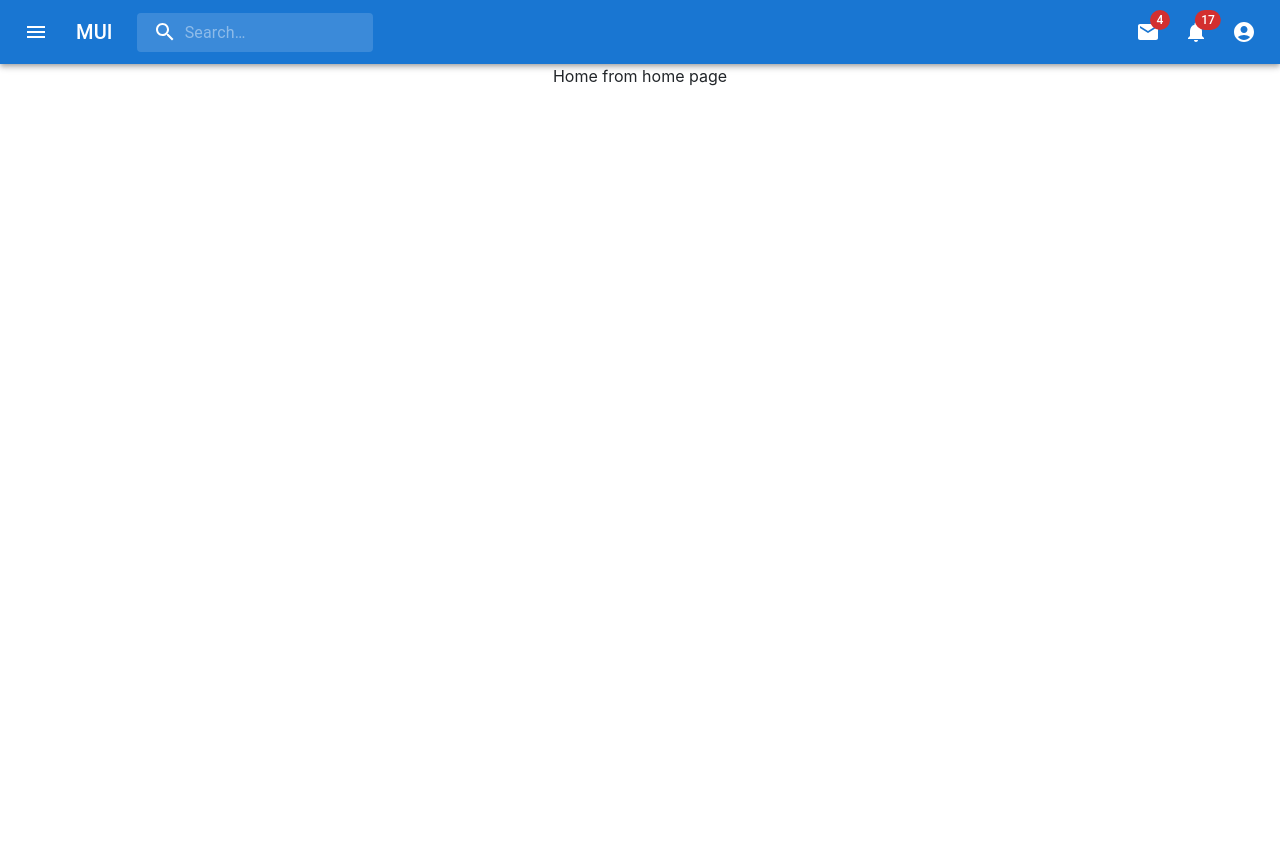
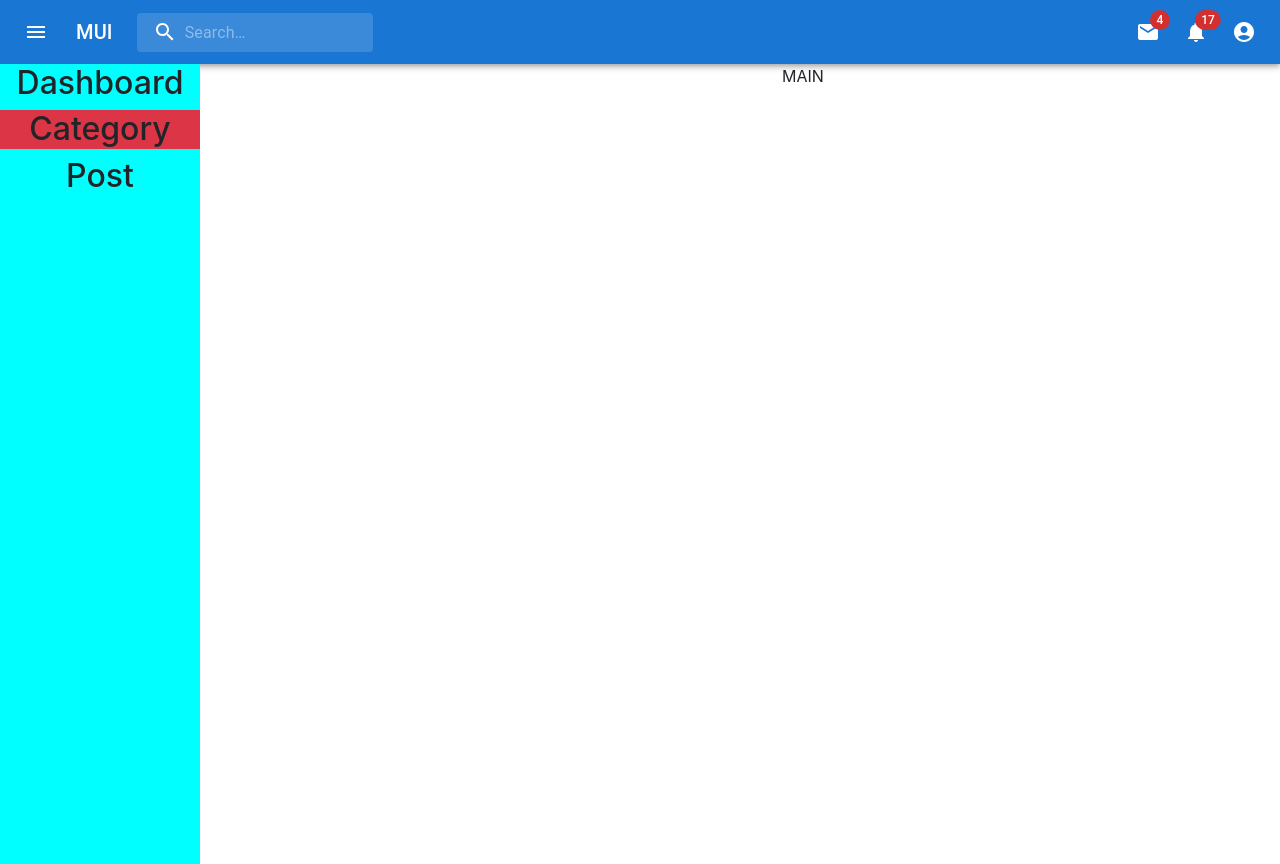
Before and after one commit to AljoschaDriemel/blog-project, a React (Create React App) app in the folder client/: page / in a window 1280 px wide. Before the commit the page ends 800 px from the top, so only its background shows below. Built offline with nearby package versions, Linux system fonts and the light colour scheme.

Commit message:
added some setup

```diff
--- a/client/public/index.html
+++ b/client/public/index.html
@@ -24,7 +24,7 @@
       work correctly both with client-side routing and a non-root public URL.
       Learn how to configure a non-root public URL by running `npm run build`.
     -->
-    <title>React App</title>
+    <title>CMS BLOG</title>
     <script src="https://kit.fontawesome.com/e138c5fdd0.js" crossorigin="anonymous"></script>
     <link
   rel="stylesheet"
--- a/client/src/App.js
+++ b/client/src/App.js
@@ -2,12 +2,27 @@
 import './App.scss';
 import { Route, Routes } from 'react-router-dom';
 import Home from './pages/home/Home';
-import PrimarySearchAppBar from './components/footer/appbar/Appbar';
+import PrimarySearchAppBar from './components/appbar/Appbar';
+import { Col, Row } from 'react-bootstrap'
+import Navbar from './components/navbar/Navbar';
 
 function App() {
   return (
     <div className="App">
-      <PrimarySearchAppBar />
+      <Row>
+          <Col>
+          <PrimarySearchAppBar />
+          </Col>
+      </Row>
+      <Row>
+        <Col className='col-3'>
+        <Navbar />
+        </Col>
+        <Col className='col-9'>MAIN</Col>
+      </Row>
+
+
+
      <Routes>
        <Route path='/' element={<Home />}/>
      </Routes>
--- /dev/null
+++ b/client/src/components/navbar/Navbar.js
@@ -0,0 +1,12 @@
+import React from 'react'
+import './Navbar.scss'
+
+export default function Navbar() {
+  return (
+    <div className='navbarcomp'>
+        <h2 >Dashboard</h2>
+        <h2 className='bg-danger'>Category</h2>
+        <h2>Post</h2>
+    </div>
+  )
+}
--- /dev/null
+++ b/client/src/components/navbar/Navbar.scss
@@ -0,0 +1,6 @@
+
+.navbarcomp {
+    width: 200px;
+    height: 100vh;
+    background-color: aqua;
+}
--- a/client/src/pages/home/Home.js
+++ b/client/src/pages/home/Home.js
@@ -2,7 +2,9 @@ import React from 'react'
 
 const Home = () => {
   return (
-    <div>Home from home page</div>
+    <div>
+
+    </div>
   )
 }
 
```
Also changed, not shown: client/src/components/appbar/Appbar.js (renamed from client/src/components/footer/appbar/Appbar.js), client/src/components/appbar/Appbar.scss (renamed from client/src/components/footer/appbar/Appbar.scss), 1 other file (tests, documents, lock files or other folders).
